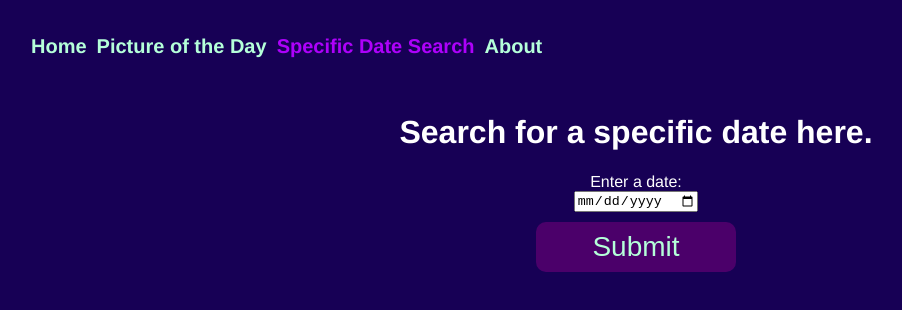
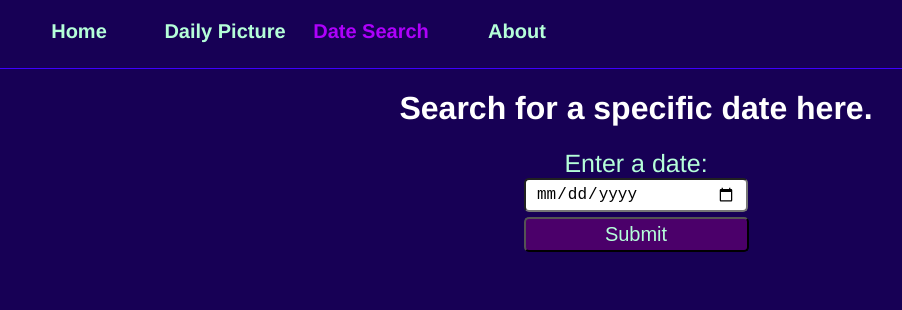
Before and after one commit to myrka1/nasa-api, a Vue app in the folder front/: page /specific in a window 1280 px wide. Shown: the top 310 px of the page, without its empty margins (4-906 px from the left). Built offline with nearby package versions, Linux system fonts and the light colour scheme.

Commit message:
changes to front view

```diff
--- a/front/src/App.vue
+++ b/front/src/App.vue
@@ -1,8 +1,8 @@
 <template>
   <nav>
     <router-link to="/">Home</router-link>
-    <router-link to="/daily">Picture of the Day</router-link>
-    <router-link to="/specific">Specific Date Search</router-link>
+    <router-link to="/daily">Daily Picture</router-link>
+    <router-link to="/specific">Date Search</router-link>
     <router-link to="/about">About</router-link>
   </nav>
   <router-view/>
@@ -33,17 +33,20 @@ body {
 }
 
 nav {
-  padding: 30px;
+  padding: 10px 10px 15px 10px;
   display: flex;
   font-size: 20px;
   justify-content: flex-start;
+  border-bottom: 1px solid #3E00FF ;
+  margin-bottom: 5px;
 }
 
 nav a {
   font-weight: bold;
   color: #B5FFD9;
-  padding: 5px;
   text-decoration: none;
+  margin: 10px;
+  flex-basis: 10%;
 }
 
 nav a.router-link-exact-active {
--- a/front/src/components/DateForm.vue
+++ b/front/src/components/DateForm.vue
@@ -3,7 +3,7 @@
       <form @submit.prevent="submitForm">
         <label for="date">Enter a date: </label>
         <br>
-        <input id="date" name="date" type="date" v-model="dateInput">
+        <input id="date" name="date" type="date" v-model="dateInput" class="date-input">
         <br>
         <button type="submit">Submit</button>
       </form>
@@ -35,14 +35,24 @@
 
 <style>
   button {
-    width: 200px;
-    height: 50px;
-    /*background-color: #AE00FB ; */
+    width: 225px;
+    height: 35px;
     background-color: rgba(128, 0, 128, 0.5);
-    border-radius: 10px;
-    border: none;
-    margin: 10px;
-    font-size: 28px;
+    border-radius: 5px;
+    margin: 5px;
+    font-size: 20px;
     color: #B5FFD9;
   }
+
+  label {
+    font-size: 25px;
+    color: #B5FFD9;
+  }
+
+  .date-input {
+    border-radius: 5px;
+    padding: 5px 10px;
+    font-size: 16px;
+    width: 200px;
+  }
 </style>
--- a/front/src/views/AboutView.vue
+++ b/front/src/views/AboutView.vue
@@ -1,5 +1,21 @@
 <template>
   <div class="about">
-    <h1>This is an about page</h1>
+    <h1>Hello.</h1>
+    <p>
+      This program connects to the NASA Picture of the Day API.
+    </p>
+    <p>
+      Click
+      <a href="https://api.nasa.gov/" target="_blank">here</a>
+      to learn more about the NASA API.
+    </p>
   </div>
 </template>
+
+<style scoped>
+
+p {
+  font-size: 28px;
+  padding: 10px;
+}
+</style>
--- a/front/src/views/HomeView.vue
+++ b/front/src/views/HomeView.vue
@@ -1,12 +1,11 @@
 <template>
   <div class="home">
-    <h1>This is the home page.</h1>
     <div class="container">
       <img class="round-img" alt="moon photo" src="../assets/round-moon.jpg">
       <aside>
-        <button @click="toDailyPage" id="daily-button" type="submit">Picture of the Day</button>
+        <button @click="toDailyPage" id="daily-button" type="submit">Generate Picture of the Day</button>
         <br>
-        <button @click="toSpecificPage" id="specific-button" type="submit">Specific Day</button>
+        <button @click="toSpecificPage" id="specific-button" type="submit">Search for Specific Date</button>
       </aside>
     </div>
   </div>
@@ -36,7 +35,8 @@ export default {
   align-items: center;
 }
 aside {
-  padding-right: 45px;
+  padding-right: 100px;
+  padding-top: 70px;
 }
 
 button {
@@ -45,7 +45,6 @@ button {
   /*background-color: #AE00FB ; */
   background-color: rgba(128, 0, 128, 0.5);
   border-radius: 20px;
-  border: none;
   margin: 10px;
   font-size: 28px;
   color: #B5FFD9;
--- a/front/src/views/PictureOfDay.vue
+++ b/front/src/views/PictureOfDay.vue
@@ -59,4 +59,14 @@ img {
 strong {
   text-decoration: underline;
 }
+
+button {
+  width: 225px;
+  height: 35px;
+  background-color: rgba(128, 0, 128, 0.5);
+  border-radius: 5px;
+  margin: 5px;
+  font-size: 20px;
+  color: #B5FFD9;
+}
 </style>
```
